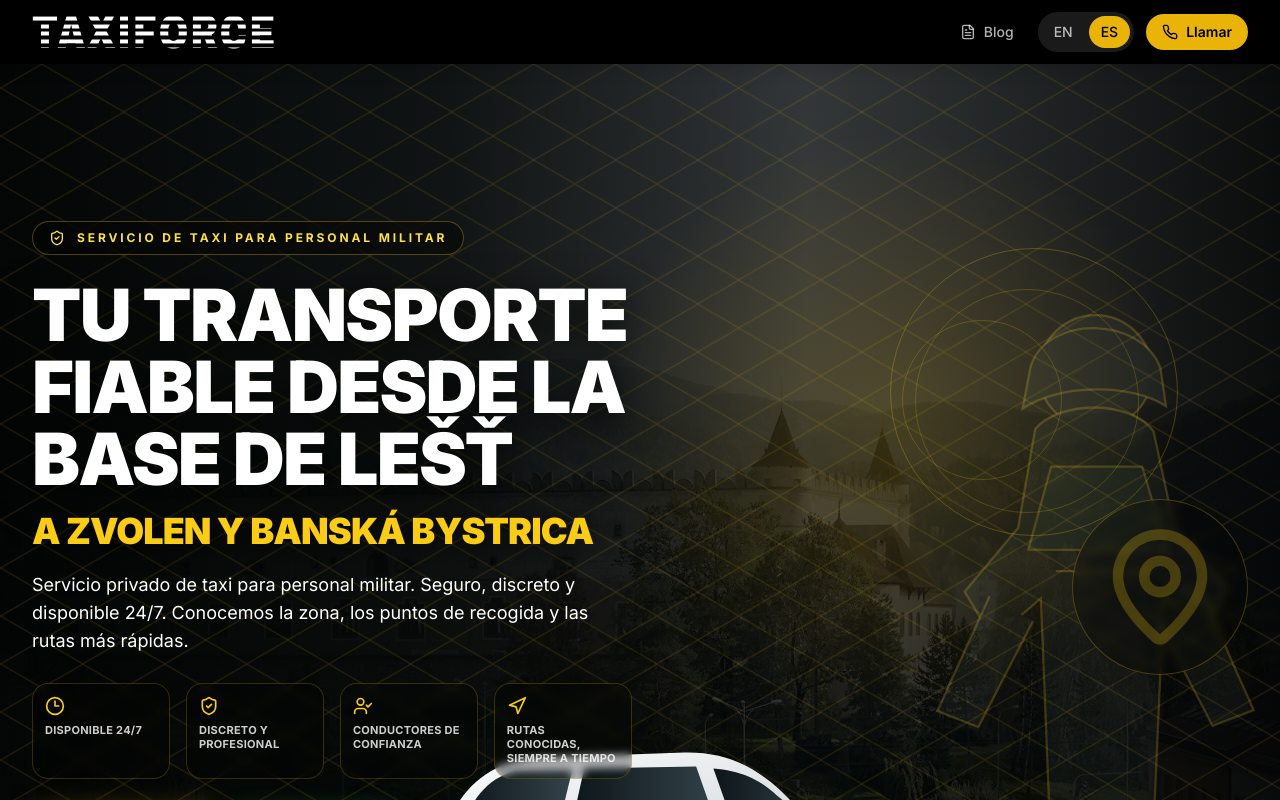
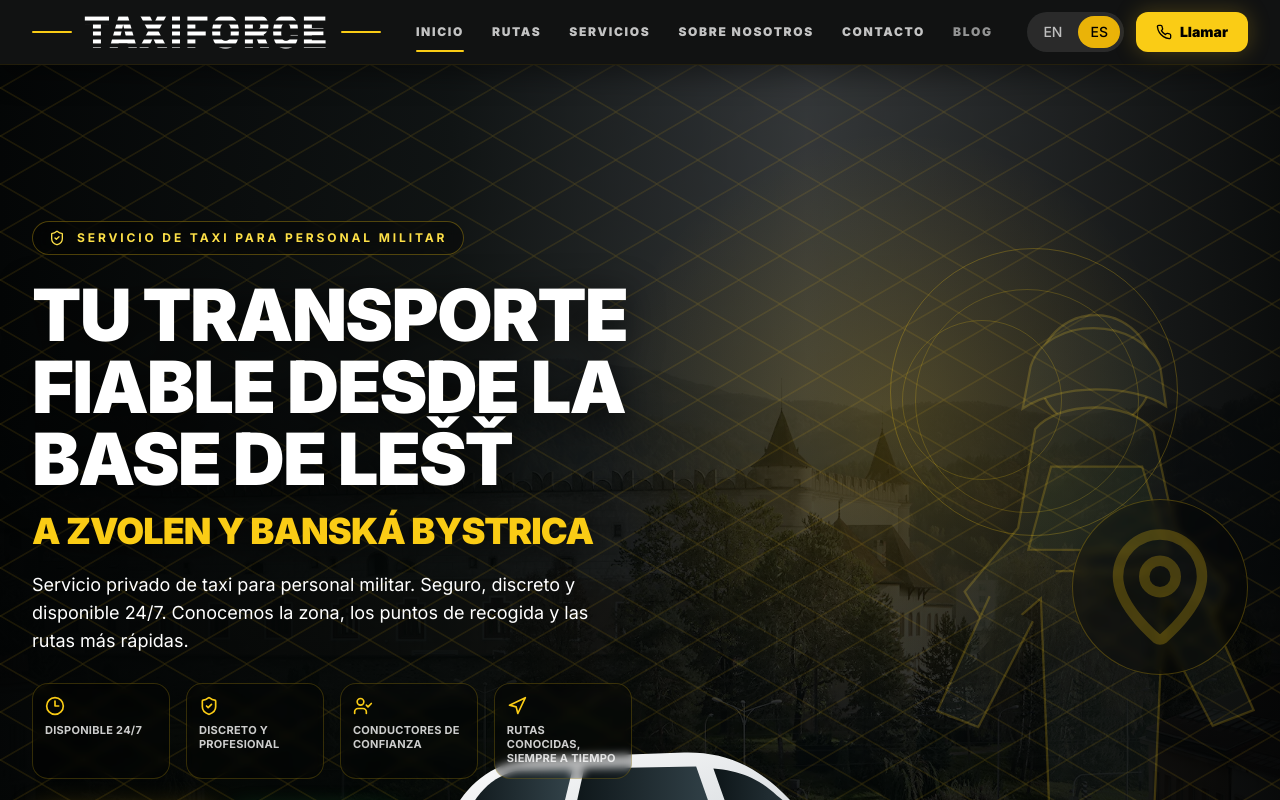
Before and after one commit to fabianmarian8/centrum-rides, a Next.js app: page / in a window 1280 px wide. Shown: the top 800 px of the page. Built offline with nearby package versions, Linux system fonts and the light colour scheme.

Commit message:
feat: align navigation with premium military hero

```diff
--- a/src/components/Navigation.tsx
+++ b/src/components/Navigation.tsx
@@ -1,52 +1,68 @@
 'use client';
 
 import Link from 'next/link';
-import { FileText, Phone } from 'lucide-react';
+import { Phone } from 'lucide-react';
 import LanguageSwitcher from '@/components/LanguageSwitcher';
 import { useLanguage } from '@/contexts/LanguageContext';
 
+const navItems = {
+  en: [
+    { label: 'Home', href: '#inicio' },
+    { label: 'Routes', href: '#routes' },
+    { label: 'Services', href: '#services' },
+    { label: 'About us', href: '#why-us' },
+    { label: 'Contact', href: '#contact' },
+  ],
+  es: [
+    { label: 'Inicio', href: '#inicio' },
+    { label: 'Rutas', href: '#routes' },
+    { label: 'Servicios', href: '#services' },
+    { label: 'Sobre nosotros', href: '#why-us' },
+    { label: 'Contacto', href: '#contact' },
+  ],
+} as const;
+
 const Navigation = () => {
   const { language } = useLanguage();
+  const items = navItems[language];
 
   return (
-    <nav className="fixed top-0 left-0 right-0 z-50 bg-black shadow-lg">
-      <div className="max-w-7xl mx-auto px-4 sm:px-6 lg:px-8">
-        <div className="flex items-center justify-between h-14 sm:h-16">
-          {/* Logo in black box with striped text */}
-          <Link href="/" className="flex items-center">
-            <span className="striped-logo tracking-wider">TAXIFORCE</span>
+    <nav className="fixed left-0 right-0 top-0 z-50 border-b border-yellow-400/10 bg-[#050606]/95 shadow-[0_8px_30px_rgba(0,0,0,.45)] backdrop-blur-xl">
+      <div className="mx-auto max-w-7xl px-4 sm:px-6 lg:px-8">
+        <div className="flex h-16 items-center justify-between gap-4">
+          <Link href="/" className="group flex items-center gap-3" aria-label="TaxiForce home">
+            <span className="hidden h-[2px] w-10 rounded-full bg-yellow-400 sm:block" />
+            <span className="striped-logo tracking-wider transition group-hover:opacity-85">TAXIFORCE</span>
+            <span className="hidden h-[2px] w-10 rounded-full bg-yellow-400 sm:block" />
           </Link>
 
-          {/* Right side actions */}
+          <div className="hidden items-center gap-7 lg:flex">
+            {items.map((item, index) => (
+              <a
+                key={item.href}
+                href={item.href}
+                className="relative text-xs font-black uppercase tracking-[0.14em] text-white/75 transition hover:text-yellow-300"
+              >
+                {item.label}
+                {index === 0 && <span className="absolute -bottom-3 left-0 h-0.5 w-full rounded-full bg-yellow-400" />}
+              </a>
+            ))}
+            <Link
+              href="/blog"
+              className="text-xs font-black uppercase tracking-[0.14em] text-white/55 transition hover:text-yellow-300"
+            >
+              Blog
+            </Link>
+          </div>
+
           <div className="flex items-center gap-2 sm:gap-3">
-            {/* Quick call button - mobile */}
+            <LanguageSwitcher />
             <a
               href="tel:+421902048583"
-              className="sm:hidden flex items-center justify-center w-9 h-9 rounded-full bg-yellow-500 text-black"
-              aria-label={language === 'es' ? 'Llamar' : 'Call'}
+              className="inline-flex items-center gap-2 rounded-xl bg-yellow-400 px-4 py-2.5 text-sm font-black text-black shadow-[0_0_22px_rgba(246,194,26,.25)] transition hover:bg-yellow-300 sm:px-5"
             >
-              <Phone className="w-4 h-4" />
-            </a>
-
-            {/* Blog link */}
-            <Link
-              href="/blog"
-              className="flex items-center gap-2 px-3 py-2 rounded-full text-white/70 hover:text-white transition-colors"
-            >
-              <FileText className="w-4 h-4" />
-              <span className="hidden sm:inline text-sm font-medium">Blog</span>
-            </Link>
-
-            {/* Language switcher */}
-            <LanguageSwitcher />
-
-            {/* Call button - desktop */}
-            <a
-              href="tel:+421902048583"
-              className="hidden sm:flex items-center gap-2 bg-yellow-500 hover:bg-yellow-400 text-black px-4 py-2 rounded-full font-semibold text-sm transition-colors"
-            >
-              <Phone className="w-4 h-4" />
-              <span>{language === 'es' ? 'Llamar' : 'Call Now'}</span>
+              <Phone className="h-4 w-4" />
+              <span className="hidden sm:inline">{language === 'es' ? 'Llamar' : 'Call'}</span>
             </a>
           </div>
         </div>
```
